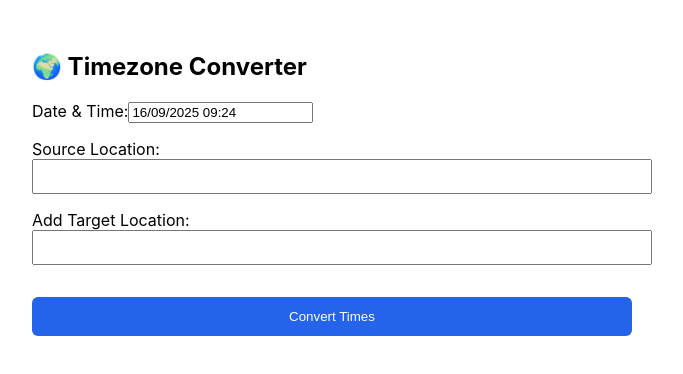
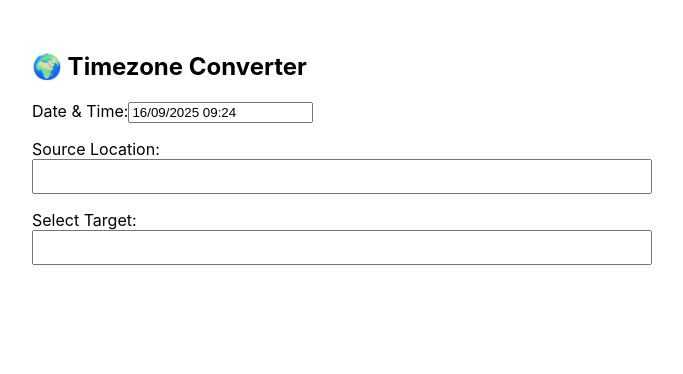
Before and after one commit to moverwater/timezone-converter, a React (Create React App) app: page / in a window 1280 px wide. Shown: the top 374 px of the page, without its empty margins (308-991 px from the left). Built offline with nearby package versions, Linux system fonts and the light colour scheme.

Commit message:
Make automatic updating of source location and added remove button for target locations

```diff
--- a/src/App.js
+++ b/src/App.js
@@ -1,4 +1,4 @@
-import React, { useState } from "react";
+import React, { useState, useEffect } from "react";
 import { DateTime } from "luxon";
 import tzlookup from "tz-lookup";
 import LocationInput from "./LocationInput";
@@ -10,13 +10,24 @@ export default function App() {
   const [targetLocs, setTargetLocs] = useState([]);
   const [results, setResults] = useState([]);
 
-  // Add a target location to the list
+  // Add a target immediately when selected
   const addTarget = (loc) => {
+    if (loc && !targetLocs.find((t) => t.name === loc.name)) {
       setTargetLocs((prev) => [...prev, loc]);
+    }
   };
 
-const convertTimes = () => {
-  if (!sourceLoc || targetLocs.length === 0) return;
+  // Remove a target
+  const removeTarget = (name) => {
+    setTargetLocs((prev) => prev.filter((t) => t.name !== name));
+  };
+
+  // Recalculate results whenever source, datetime, or targets change
+  useEffect(() => {
+    if (!sourceLoc || targetLocs.length === 0) {
+      setResults([]);
+      return;
+    }
 
     const sourceZone = tzlookup(sourceLoc.lat, sourceLoc.lon);
     const dtSource = DateTime.fromJSDate(datetime, { zone: sourceZone });
@@ -31,13 +42,13 @@ const convertTimes = () => {
       if (diffHours > 0) {
         diffText = (
           <span>
-          {t.name} is <strong>{diffHours} hour{diffHours !== 1 ? "s" : ""} ahead</strong> of {sourceLoc.name}
+            {t.name} is <strong>{diffHours}</strong> hour{diffHours !== 1 ? "s" : ""} ahead of {sourceLoc.name}
           </span>
         );
       } else if (diffHours < 0) {
         diffText = (
           <span>
-          {t.name} is <strong>{Math.abs(diffHours)} hour{diffHours !== -1 ? "s" : ""} behind</strong> {sourceLoc.name}
+            {t.name} is <strong>{Math.abs(diffHours)}</strong> hour{diffHours !== -1 ? "s" : ""} behind {sourceLoc.name}
           </span>
         );
       } else {
@@ -48,7 +59,6 @@ const convertTimes = () => {
         );
       }
 
-    // ✅ Return the object for this row
       return {
         location: t.name,
         localTime: dtTarget.toFormat("dd/MM/yyyy HH:mm"),
@@ -57,7 +67,7 @@ const convertTimes = () => {
     });
 
     setResults(table);
-};
+  }, [sourceLoc, datetime, targetLocs]);
 
   return (
     <div style={{ padding: "2rem", maxWidth: "600px", margin: "auto" }}>
@@ -67,27 +77,47 @@ const convertTimes = () => {
 
       <LocationInput label="Source Location:" onSelect={setSourceLoc} />
 
-      <LocationInput
-        label="Add Target Location:"
-        onSelect={addTarget}
-      />
+      {/* Target input automatically adds on selection */}
+      <div style={{ marginTop: "1rem" }}>
+        <LocationInput label="Select Target:" onSelect={addTarget} />
+      </div>
 
+      {/* List of targets with remove buttons aligned right */}
+      {targetLocs.length > 0 && (
+        <ul style={{ marginTop: "1rem", paddingLeft: 0, listStyle: "none" }}>
+          {targetLocs.map((t) => (
+            <li
+              key={t.name}
+              style={{
+                display: "flex",
+                justifyContent: "space-between",
+                alignItems: "center",
+                marginBottom: "0.5rem",
+                padding: "0.25rem 0.5rem",
+                background: "#f3f4f6",
+                borderRadius: "4px",
+              }}
+            >
+              <span>{t.name}</span>
               <button
-        onClick={convertTimes}
+                onClick={() => removeTarget(t.name)}
                 style={{
-          width: "100%",
-          padding: "0.75rem",
-          background: "#2563eb",
+                  padding: "0.25rem 0.5rem",
+                  background: "#ef4444",
                   color: "white",
                   border: "none",
-          borderRadius: "6px",
+                  borderRadius: "4px",
                   cursor: "pointer",
-          marginTop: "1rem",
                 }}
               >
-        Convert Times
+                Remove
               </button>
+            </li>
+          ))}
+        </ul>
+      )}
 
+      {/* Results table */}
       {results.length > 0 && (
         <table style={{ width: "100%", marginTop: "1rem", borderCollapse: "collapse" }}>
           <thead>
```
Lines whose indentation alone changed are shown as unchanged.
